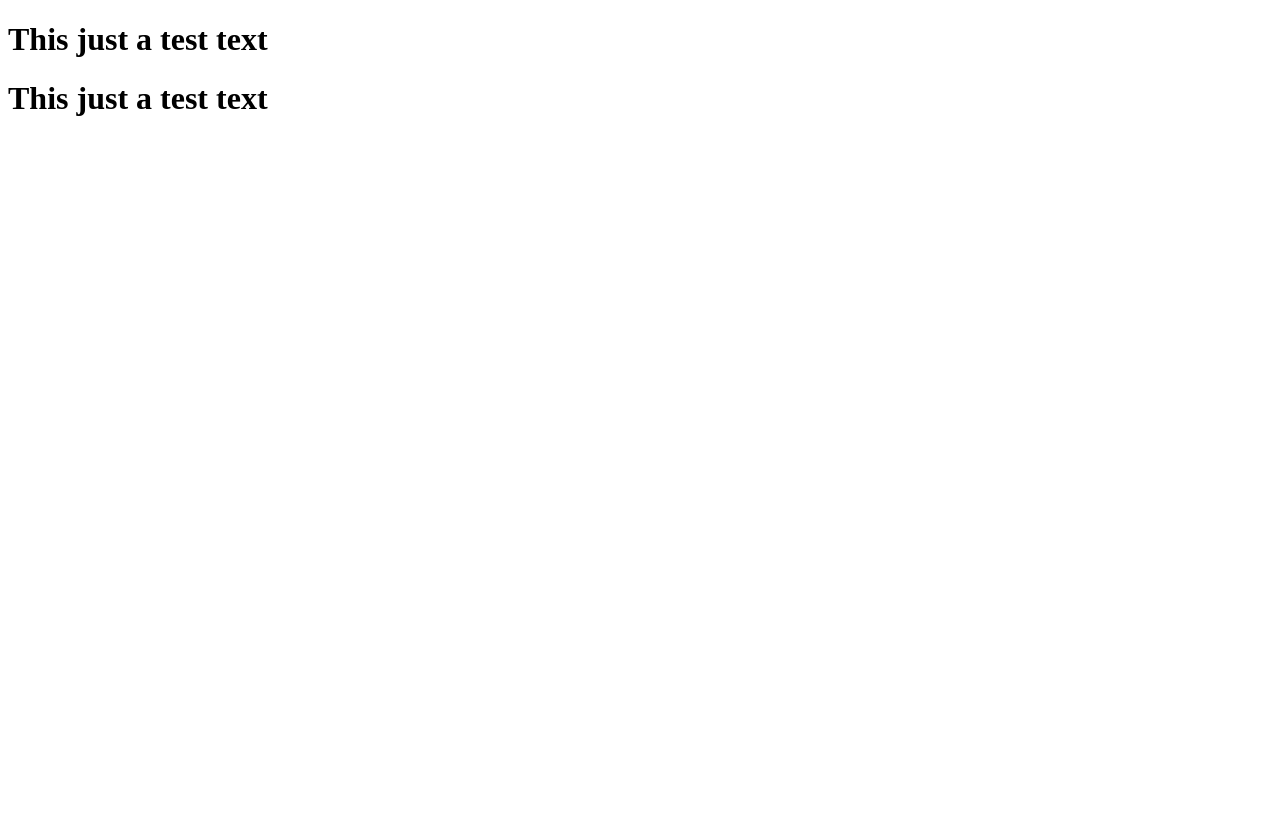
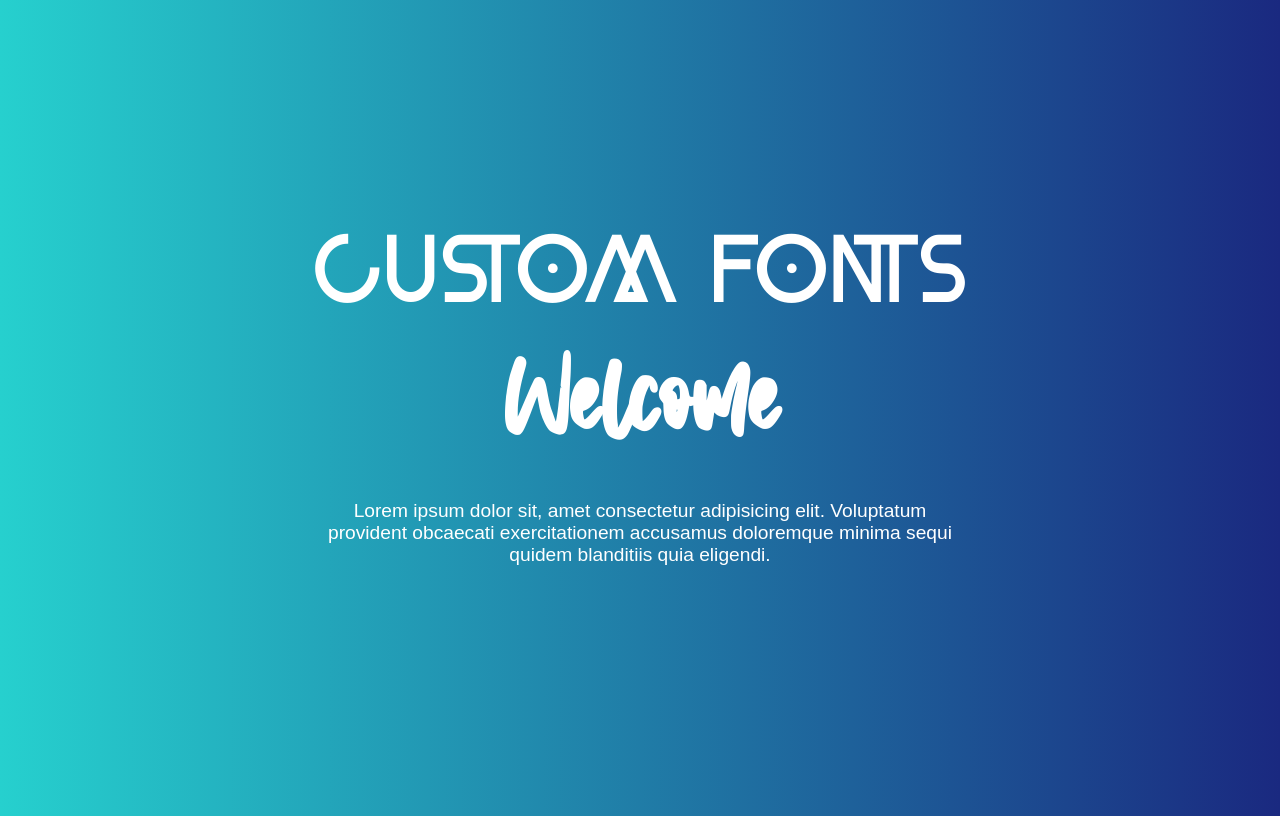
Before and after one commit to mohammad-hossein-cholaki/small-Project, a plain HTML site: page index.html in a window 1280 px wide. Drawn offline with Linux system fonts and the light colour scheme.

Commit message:
add custom font

```diff
--- a/index.html
+++ b/index.html
@@ -1,15 +1,19 @@
 <!DOCTYPE html>
 <html lang="en">
-<head>
-    <meta charset="UTF-8">
-    <meta http-equiv="X-UA-Compatible" content="IE=edge">
-    <meta name="viewport" content="width=device-width, initial-scale=1.0">
-    <title>Document</title>
-</head>
-<body>
-
-    <h1>This just a test text</h1>
-    <h1>This just a test text</h1>
-
-</body>
+  <head>
+    <meta charset="UTF-8" />
+    <meta http-equiv="X-UA-Compatible" content="IE=edge" />
+    <meta name="viewport" content="width=device-width, initial-scale=1.0" />
+    <link rel="stylesheet" href="style.css" />
+    <title>Custom Fonts</title>
+  </head>
+  <body>
+    <h1>Custom Fonts</h1>
+    <h2>Welcome</h2>
+    <p>
+      Lorem ipsum dolor sit, amet consectetur adipisicing elit. Voluptatum
+      provident obcaecati exercitationem accusamus doloremque minima sequi
+      quidem blanditiis quia eligendi.
+    </p>
+  </body>
 </html>
--- /dev/null
+++ b/style.css
@@ -0,0 +1,55 @@
+@font-face {
+  font-family: "MemphisRiver";
+  src: url(fonts/MemphisRiver.ttf) format("truetype");
+}
+@font-face {
+  font-family: "Roblox";
+  src: url(fonts/Roblox-Font-Regular.ttf) format("truetype");
+  font-weight: normal;
+}
+@font-face {
+  font-family: "Roblox";
+  src: url(fonts/Roblox-Font-Bold.ttf) format("truetype");
+  font-weight: bold;
+}
+
+body {
+  height: 100vh;
+  display: flex;
+  align-items: center;
+  justify-content: center;
+  flex-direction: column;
+  background: #1a2980; /* fallback for old browsers */
+  background: -webkit-linear-gradient(
+    to right,
+    #26d0ce,
+    #1a2980
+  ); /* Chrome 10-25, Safari 5.1-6 */
+  background: linear-gradient(
+    to right,
+    #26d0ce,
+    #1a2980
+  ); /* W3C, IE 10+/ Edge, Firefox 16+, Chrome 26+, Opera 12+, Safari 7+ */
+}
+h1 {
+  font-size: 6em;
+  font-family: "Roblox", sans-serif;
+  font-weight: bold;
+}
+
+h2 {
+  font-family: "MemphisRiver", sans-serif;
+  font-size: 7em;
+}
+h1,
+h2 {
+  margin: 0;
+  color: #fff;
+}
+p {
+  font-family: Arial, Helvetica, sans-serif;
+  font-size: 1.2em;
+  max-width: 50%;
+  text-align: center;
+  color: #fff;
+}
```
Also changed, not shown: fonts/MemphisRiver.ttf (added), fonts/Roblox-Font-Bold.ttf (added), fonts/Roblox-Font-Regular.ttf (added), 1 other file.
